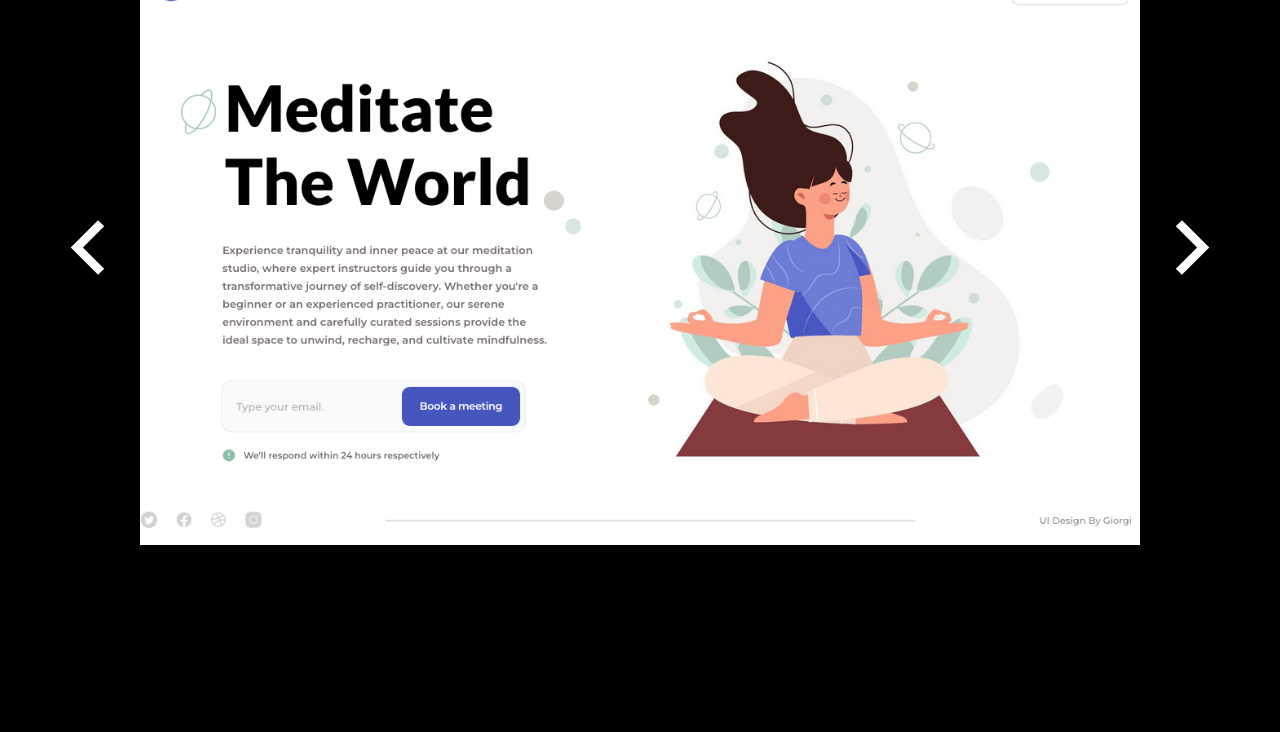
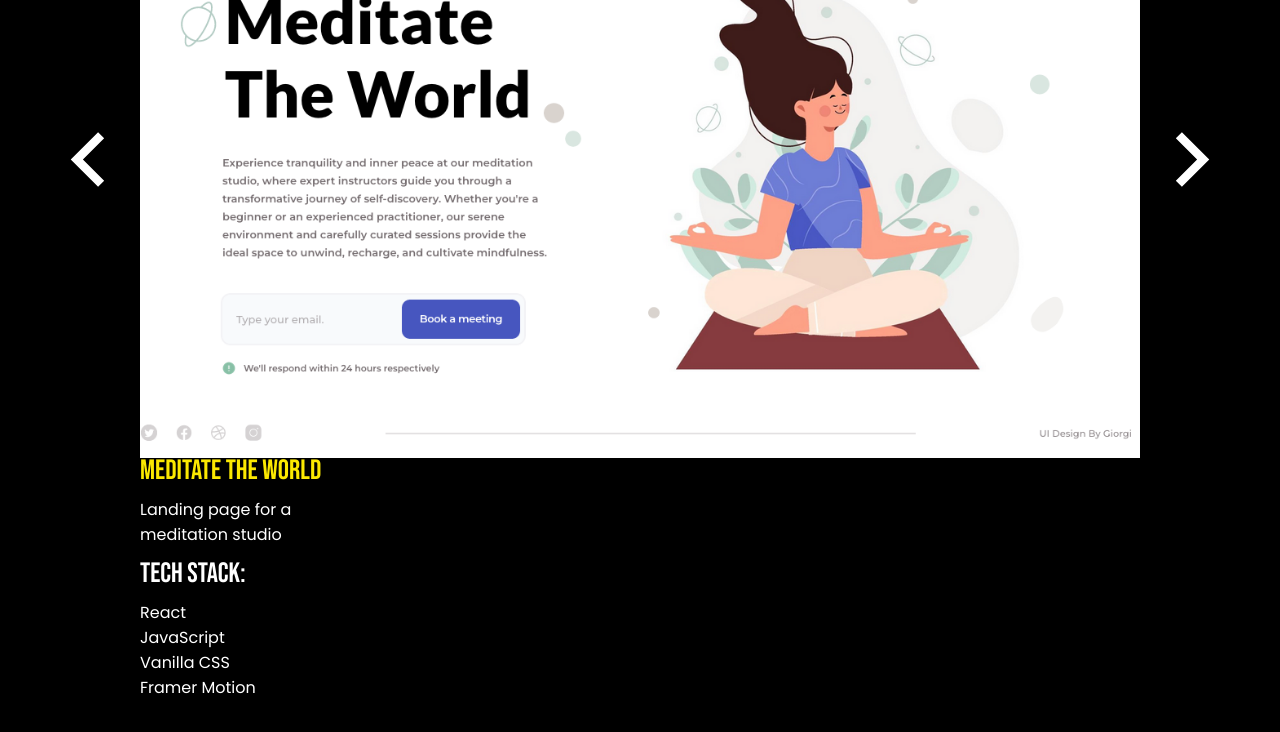
Before and after one commit to akinevans/akinevans.com-v3, a React (Create React App) app: page / in a window 1280 px wide. Shown: the part 1300-2032 px from the top of the page. Built offline with nearby package versions, Linux system fonts and the light colour scheme.

Commit message:
Add descripton data to Projects component

```diff
--- a/src/components/Projects.css
+++ b/src/components/Projects.css
@@ -74,3 +74,31 @@
   transform: scale(1.15);
   transition: all 0.2s ease-out;
 }
+
+.description {
+  color: var(--white);
+  width: 200px;
+  height: fit-content;
+  margin: -20px 0 0 75px;
+  float: left;
+  /* outline: 2px solid red; */
+}
+
+.description-title,
+.techstack {
+  color: var(--yellow);
+  font-family: var(--title-font);
+  font-size: 28px;
+  margin: 0 0 10px 0;
+  font-weight: 400;
+}
+
+.techstack {
+  color: var(--white);
+}
+
+.description p {
+  font-family: var(--body-font);
+  font-size: 16px;
+  margin: 0 0 10px 0;
+}
--- a/src/components/Projects.js
+++ b/src/components/Projects.js
@@ -29,6 +29,46 @@ export default function Projects() {
 
   if (!Array.isArray(slides) || slides.length <= 0) {
     return null;
+  }
+
+  //! Write Logic for dynamically showing info for projects slideshow
+
+  const projectInfo = [
+    {
+      title: "MEDITATE THE WORLD",
+      description: "Landing page for a meditation studio",
+      stack: (
+        <div>
+          <div>React</div>
+          <div>JavaScript</div>
+          <div>Vanilla CSS</div>
+          <div>Framer Motion</div>
+        </div>
+      ),
+    },
+    {
+      title: "SocialSync",
+      description: "Website for a messenger service",
+      stack: (
+        <div>
+          <div>React</div>
+          <div>JavaScript</div>
+          <div>Vanilla CSS</div>
+          <div>Framer Motion</div>
+        </div>
+      ),
+    },
+  ];
+
+  function displayProjectInfo() {
+    return (
+      <div className='description'>
+        <h3 className='description-title'>{projectInfo[0].title}</h3>
+        <p>{projectInfo[0].description}</p>
+        <h3 className='techstack'>TECH STACK:</h3>
+        <p>{projectInfo[0].stack}</p>
+      </div>
+    );
   }
 
   return (
@@ -70,12 +110,7 @@ export default function Projects() {
 
           {/* End slideshow wrapper */}
         </div>
-        <div className='description'>
-          <h3>{}</h3>
-          <p>{}</p>
-          <h3>TECH STACK:</h3>
-          <p>{}</p>
-        </div>
+        {displayProjectInfo()}
       </div>
     </div>
   );
```
